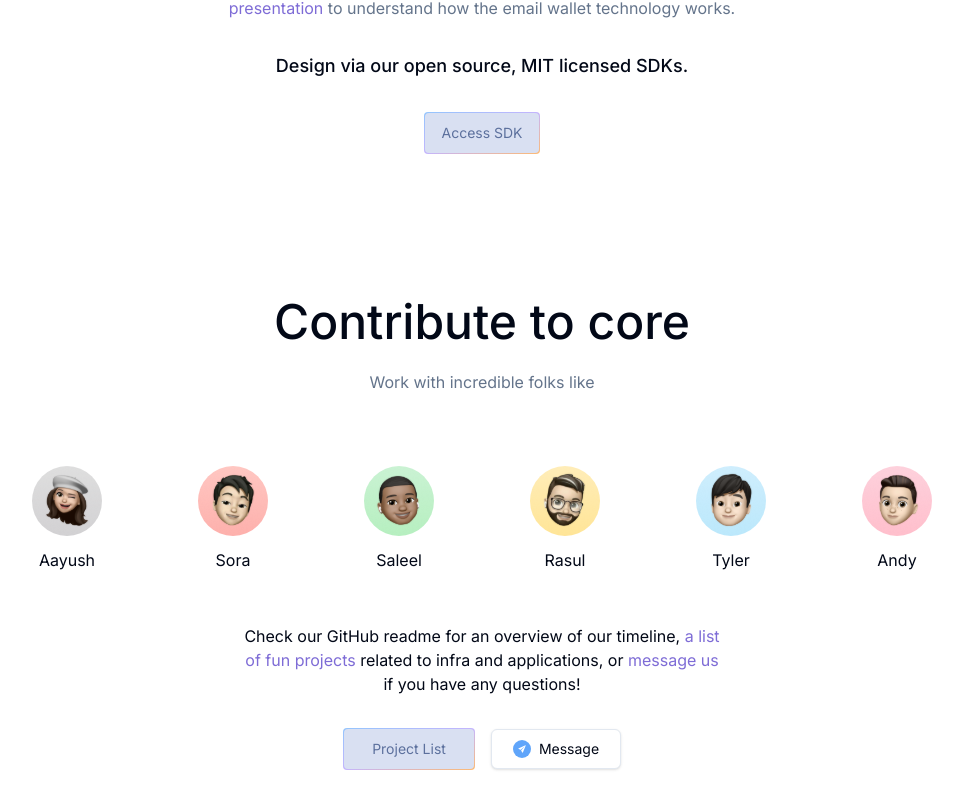
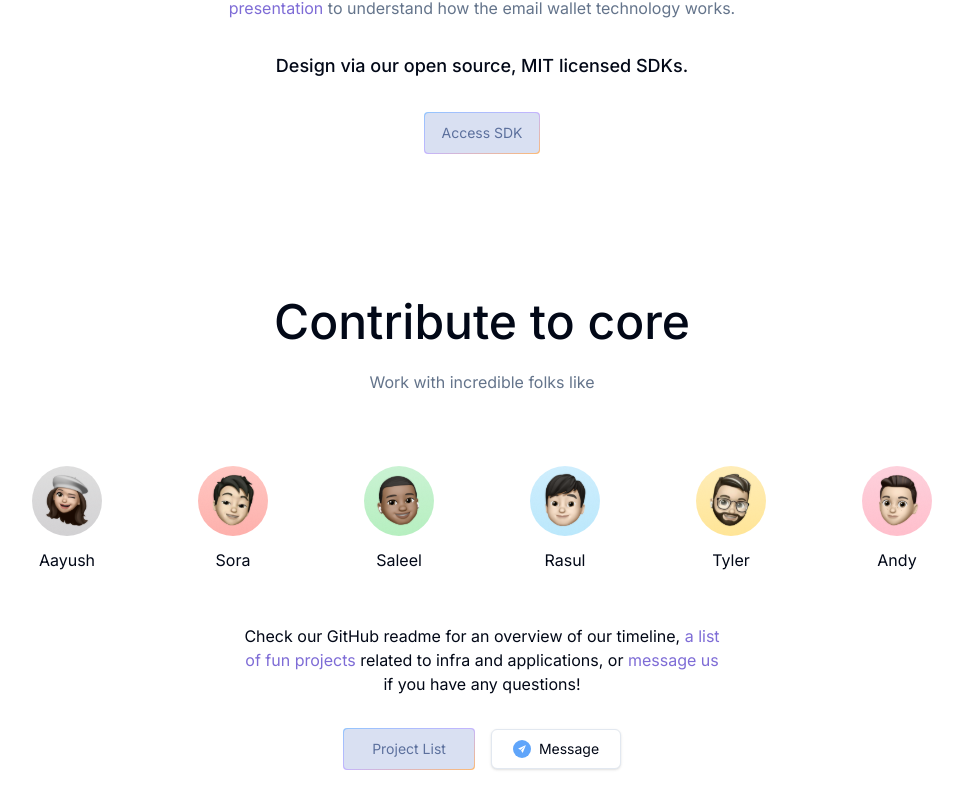
Before and after one commit to zkemail/prove.email-old, a Next.js app: page / in a window 1280 px wide. Shown: the part 2051-2859 px from the top of the page, without its empty margins (158-1121 px from the left). Built offline with nearby package versions, Linux system fonts and the light colour scheme.

Commit message:
fixed website title and swapped emojis

```diff
--- a/src/app/layout.tsx
+++ b/src/app/layout.tsx
@@ -5,8 +5,8 @@ import { cn } from "@/lib/utils";
 import { Inter } from "next/font/google";
 
 export const metadata = {
-  title: "Next.js",
-  description: "Generated by Next.js",
+  title: "ZK Email",
+  description: "Proof of Email allows for trust-minimized identity proofs, on/off-ramp flows, and unique email-based on-chain interactions",
 };
 
 const font = Inter({ subsets: ["latin"] });
--- a/src/components/ContributeSection/ContributeSection.tsx
+++ b/src/components/ContributeSection/ContributeSection.tsx
@@ -13,8 +13,8 @@ const contributors = [
   { image: "/sora.svg", name: "Aayush" },
   { image: "/aayush.svg", name: "Sora" },
   { image: "/saleel.svg", name: "Saleel" },
-  { image: "/rasul.svg", name: "Rasul" },
-  { image: "/tyler.svg", name: "Tyler" },
+  { image: "/tyler.svg", name: "Rasul" },
+  { image: "/rasul.svg", name: "Tyler" },
   { image: "/andy.svg", name: "Andy" },
 ];
 
```
Also changed, not shown: 1 other file (tests, documents, lock files or other folders).
